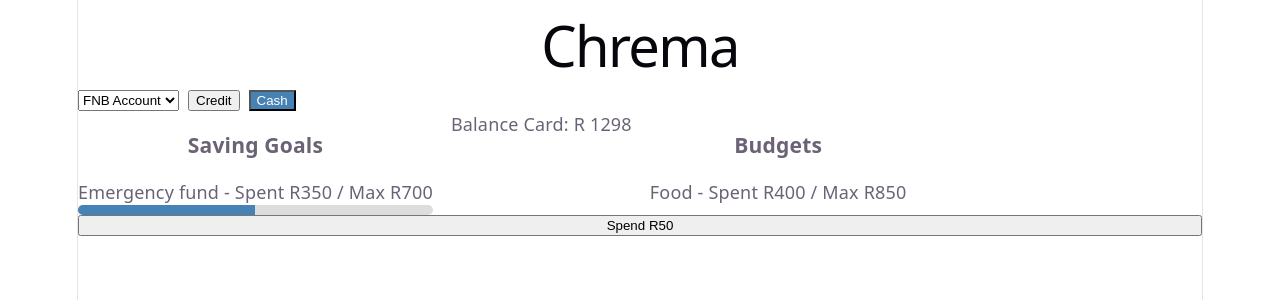
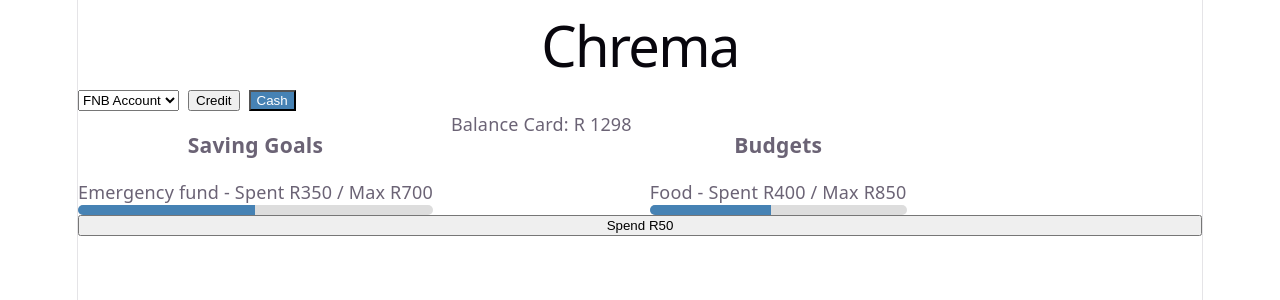
Before and after one commit to EricMoreland/Chrema_Phase_2, a React (Vite) app: page / in a window 1280 px wide. Shown: the top 300 px of the page. Built offline with nearby package versions, Linux system fonts and the light colour scheme.

Commit message:
Build out progress bar for Budgetspanel

```diff
--- a/src/components/BudgetsPanel.jsx
+++ b/src/components/BudgetsPanel.jsx
@@ -7,11 +7,18 @@ function BudgetsPanel() {
         <div>
             <h3>Budgets</h3>
             {/* .map runs once PER ITEM in the array*/}
-            {budgetsArray.map((budget) => (
+            {budgetsArray.map((budget) => {
+                const percentbudget = (budget.spent / budget.max) * 100
+
+                return (
                 <div key={budget.id}>
-                    {budget.name} - Spent R{budget.spent} / Max R{budget.max}
+                    <div>{budget.name} - Spent R{budget.spent} / Max R{budget.max}</div>
+                    <div className="progress_track">
+                        <div className="progress_fill" style={{width: `${percentbudget}%`}}></div>
+                    </div>
                 </div>
-            ))}
+                )
+            })}
         </div>
     )
 }
```
